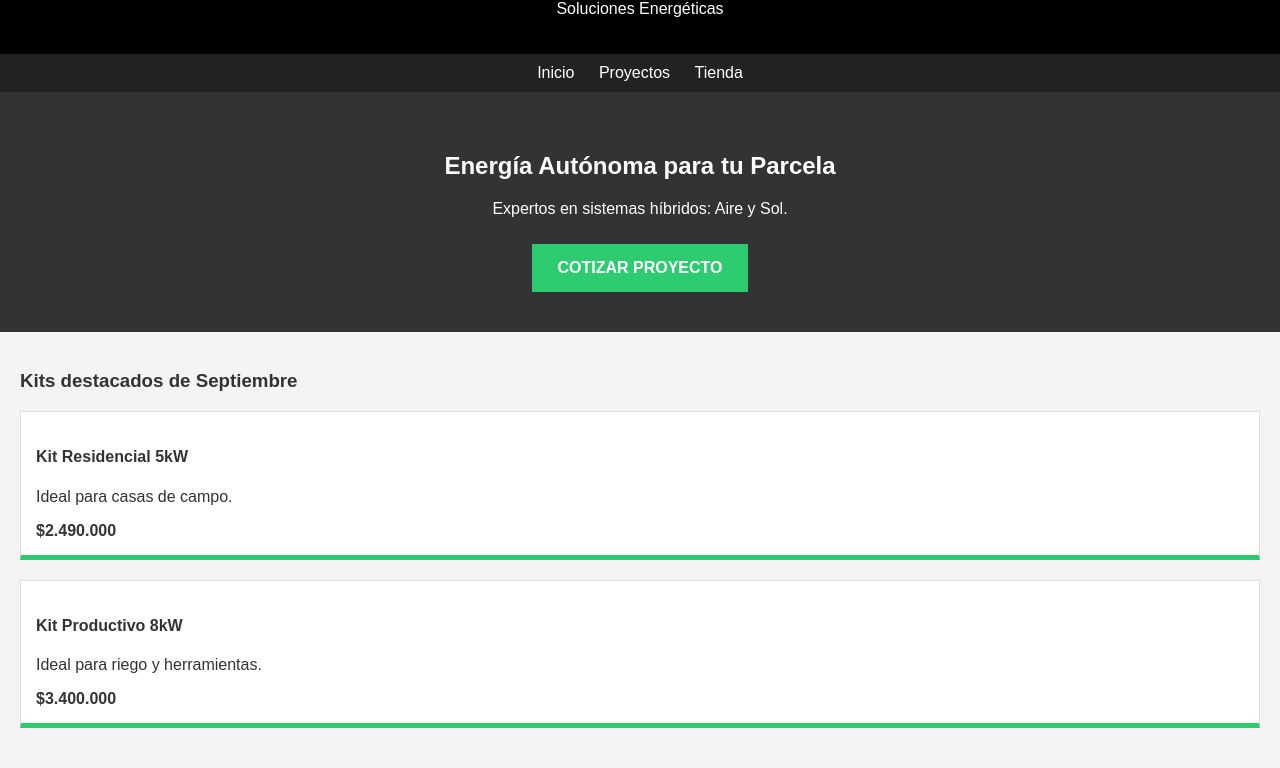
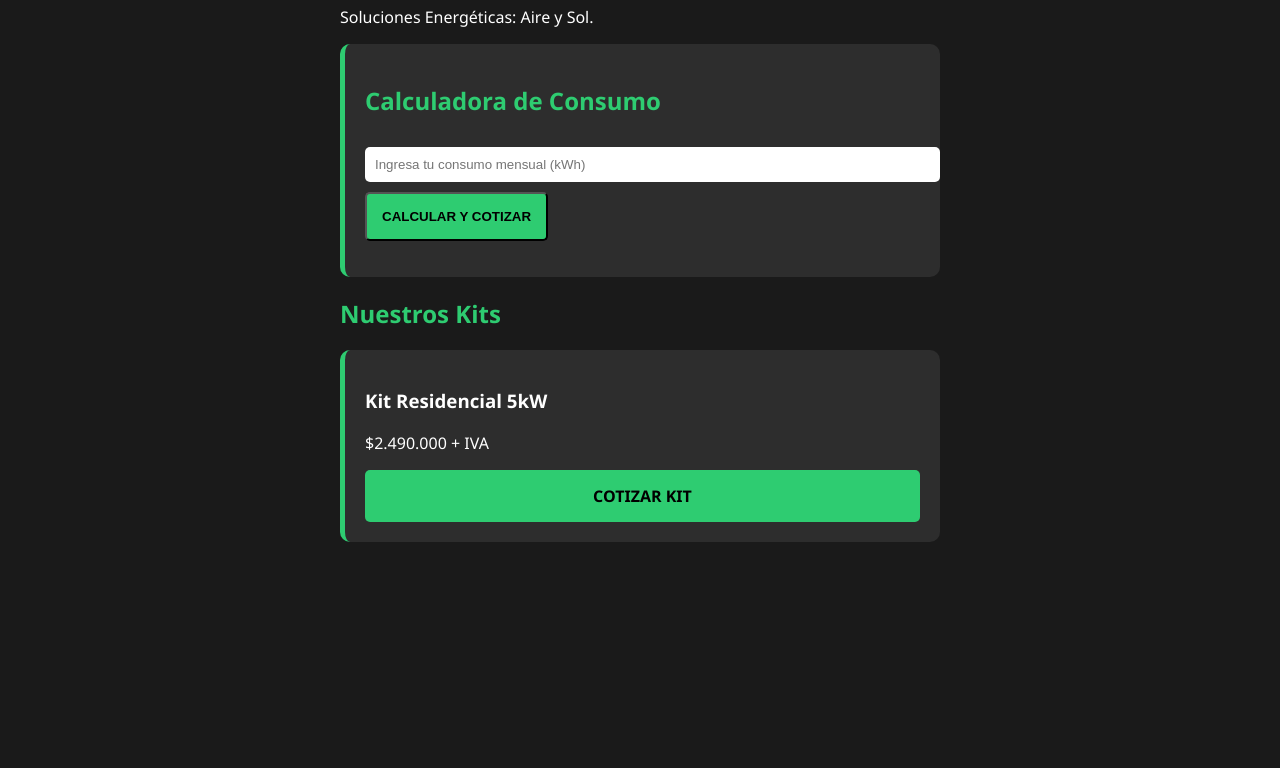
Before and after one commit to hibridenergia-alt/Hibrid.energia, a plain HTML site: page index.html in a window 1280 px wide. Shown: the part 100-868 px from the top of the page. After the commit the page ends 800 px from the top, so only its background shows below. Drawn offline with Linux system fonts and the light colour scheme.

Commit message:
Update index.html

```diff
--- a/index.html
+++ b/index.html
@@ -5,48 +5,45 @@
     <meta name="viewport" content="width=device-width, initial-scale=1.0">
     <title>HiBRID | Soluciones Energéticas</title>
     <style>
-        body { font-family: sans-serif; margin: 0; background-color: #f4f4f4; color: #333; }
-        header { background-color: #000; color: #fff; padding: 20px; text-align: center; }
-        .hero { background-color: #333; color: #fff; padding: 40px 20px; text-align: center; }
-        .verde-btn { background-color: #2ecc71; color: white; padding: 15px 25px; border: none; font-weight: bold; cursor: pointer; text-decoration: none; display: inline-block; margin-top: 10px; }
-        .seccion { padding: 20px; }
-        .kit-card { background: #fff; border: 1px solid #ddd; padding: 15px; margin-bottom: 20px; border-bottom: 5px solid #2ecc71; }
-        nav { background: #222; color: #fff; padding: 10px; text-align: center; }
-        nav a { color: #fff; margin: 0 10px; text-decoration: none; }
+        body { font-family: 'Segoe UI', sans-serif; background: #1a1a1a; color: #fff; margin: 0; padding: 20px; }
+        .container { max-width: 600px; margin: auto; }
+        .card { background: #2d2d2d; padding: 20px; border-radius: 10px; margin-bottom: 20px; border-left: 5px solid #2ecc71; }
+        input { width: 100%; padding: 10px; margin: 10px 0; border-radius: 5px; border: none; }
+        .btn { display: block; background: #2ecc71; color: #000; text-align: center; padding: 15px; border-radius: 5px; text-decoration: none; font-weight: bold; cursor: pointer; }
+        h1, h2 { color: #2ecc71; }
     </style>
 </head>
 <body>
+    <div class="container">
+        <h1>HiBRID</h1>
+        <p>Soluciones Energéticas: Aire y Sol.</p>
 
-    <header>
-        <h1>HiBRID</h1>
-        <p>Soluciones Energéticas</p>
-    </header>
+        <div class="card">
+            <h2>Calculadora de Consumo</h2>
+            <input type="number" id="kwh" placeholder="Ingresa tu consumo mensual (kWh)">
+            <button class="btn" onclick="calcular()">CALCULAR Y COTIZAR</button>
+            <p id="resultado"></p>
+        </div>
 
-    <nav>
-        <a href="#">Inicio</a>
-        <a href="#">Proyectos</a>
-        <a href="#">Tienda</a>
-    </nav>
-
-    <div class="hero">
-        <h2>Energía Autónoma para tu Parcela</h2>
-        <p>Expertos en sistemas híbridos: Aire y Sol.</p>
-        <a href="https://wa.me/569XXXXXXXX" class="verde-btn">COTIZAR PROYECTO</a>
-    </div>
-
-    <div class="seccion">
-        <h3>Kits destacados de Septiembre</h3>
-        <div class="kit-card">
-            <h4>Kit Residencial 5kW</h4>
-            <p>Ideal para casas de campo.</p>
-            <strong>$2.490.000</strong>
-        </div>
-        <div class="kit-card">
-            <h4>Kit Productivo 8kW</h4>
-            <p>Ideal para riego y herramientas.</p>
-            <strong>$3.400.000</strong>
+        <h2>Nuestros Kits</h2>
+        <div class="card">
+            <h3>Kit Residencial 5kW</h3>
+            <p>$2.490.000 + IVA</p>
+            <a href="https://wa.me/569XXXXXXXX?text=Hola, me interesa el Kit Residencial 5kW. Clasificación: MEDIO" class="btn">COTIZAR KIT</a>
         </div>
     </div>
 
+    <script>
+        function calcular() {
+            let kwh = document.getElementById('kwh').value;
+            let msg = "";
+            let urgencia = kwh > 300 ? "URGENTE (Alto Consumo)" : (kwh > 150 ? "MEDIO" : "BAJO");
+            let kit = kwh > 300 ? "Kit Autonomía Total" : "Kit Residencial";
+
+            let link = `https://wa.me/56956139055?text=Hola, mi consumo es ${kwh} kWh. Recomendaron el ${kit}. Clasificación: ${urgencia}`;
+
+            document.getElementById('resultado').innerHTML = `Recomendado: <strong>${kit}</strong><br><a href="${link}" class="btn" style="margin-top:10px">SOLICITAR PRESUPUESTO</a>`;
+        }
+    </script>
 </body>
 </html>
```
